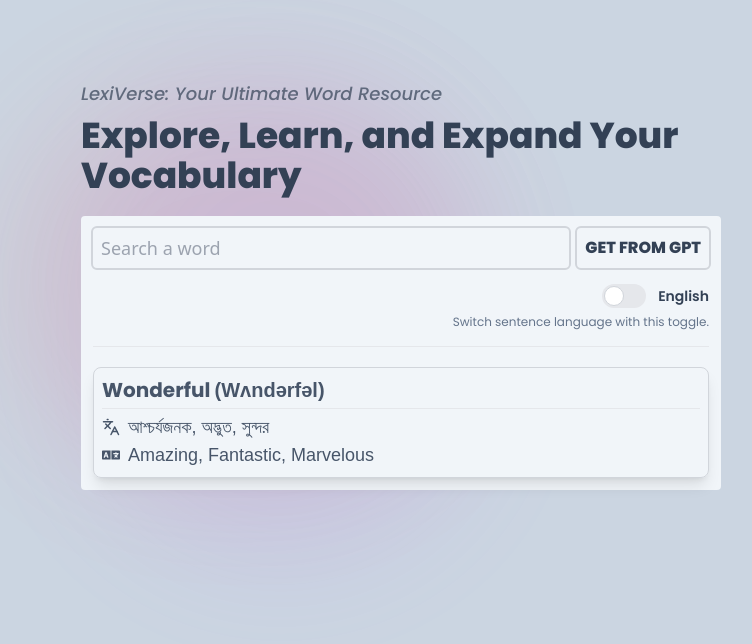
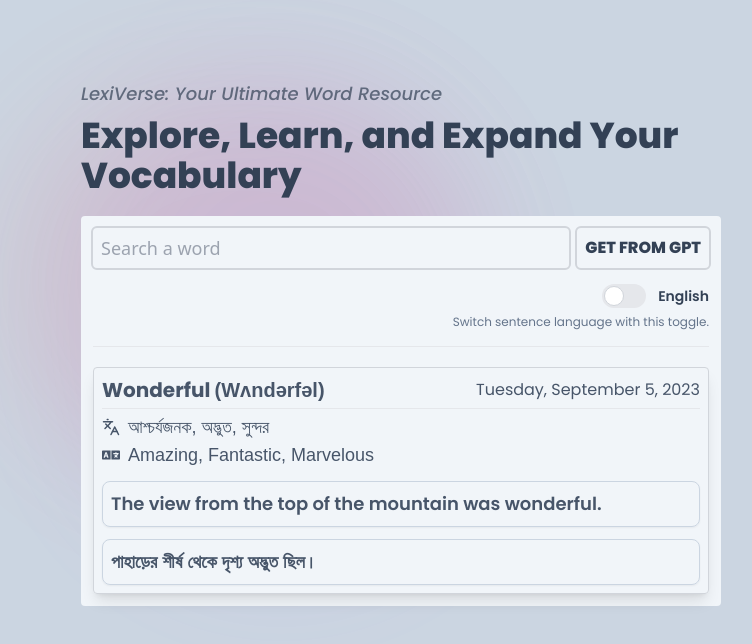
Before and after one commit to mdshemul48/vocab-lab, a React (Vite) app in the folder frontend/: page / in a window 1280 px wide. Shown: the top 644 px of the page, without its empty margins (239-991 px from the left). Built offline with nearby package versions, Linux system fonts and the light colour scheme; a web font is replaced by a local one.

Commit message:
adding pagination and fixing token issue

```diff
--- a/frontend/src/App.tsx
+++ b/frontend/src/App.tsx
@@ -12,10 +12,16 @@ function App() {
         <SearchBox />
         <hr className="bg-slate-400 px-2 w-full mt-4" />
         <section className="mt-5">
-          <div className="shadow-lg rounded-lg border border-spacing-1 border-gray-300 p-2">
+          <div className="shadow-lg rounded border border-spacing-1 border-gray-300 p-2">
+            <div className="flex items-center justify-between">
+              {' '}
               <h3 className="text-xl font-poppins capitalize font-bold text-slate-600">
                 wonderful <span className="font-anek">(wʌndərfəl)</span>
               </h3>
+              <h2 className="font-poppins capitalize text-slate-600">Tuesday, September 5, 2023</h2>
+            </div>
+
+            <div>
               <hr className="bg-slate-400 px-2 w-full mt-1 mb-1" />
               <p className="flex items-center text-slate-600 font-anek text-lg">
                 <LuLanguages className="me-2" /> {['আশ্চর্যজনক', 'অদ্ভুত', 'সুন্দর'].join(', ')}
@@ -25,6 +31,16 @@ function App() {
                 {['amazing', 'fantastic', 'marvelous'].map((word) => _.upperFirst(word)).join(', ')}
               </p>
             </div>
+
+            <div>
+              <p className="mt-3 text-lg font-poppins text-slate-600 p-2 border border-spacing-1 border-slate-300 rounded-lg shadow-sm font-semibold">
+                The view from the top of the mountain was wonderful.
+              </p>
+              <p className="mt-3 text-lg font-anek text-slate-600 p-2 border border-spacing-1 border-slate-300 rounded-lg shadow-sm font-semibold">
+                পাহাড়ের শীর্ষ থেকে দৃশ্য অদ্ভুত ছিল।
+              </p>
+            </div>
+          </div>
         </section>
       </div>
     </div>
```
Also changed, not shown: 2 other files (tests, documents, lock files or other folders). Lines whose indentation alone changed are shown as unchanged.
